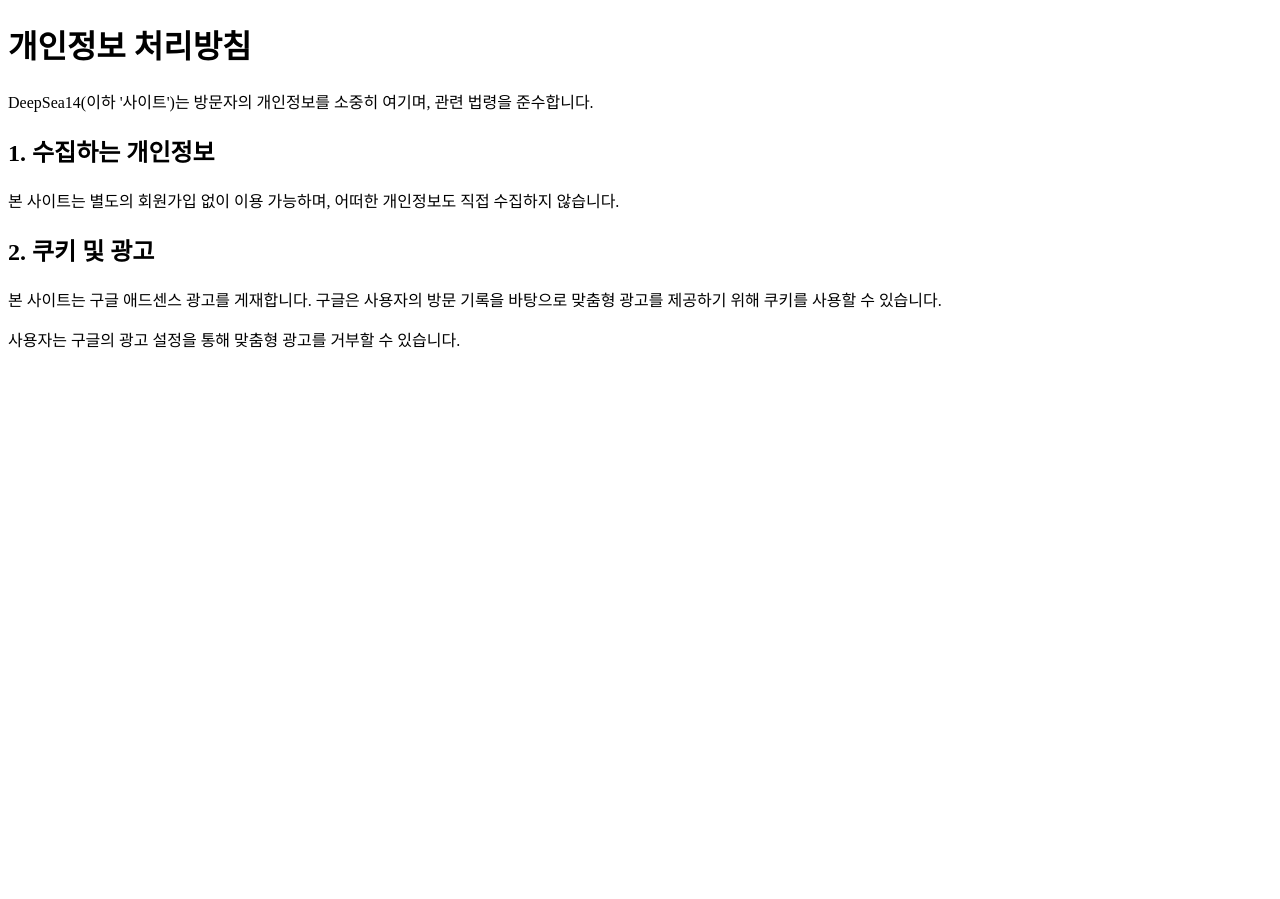
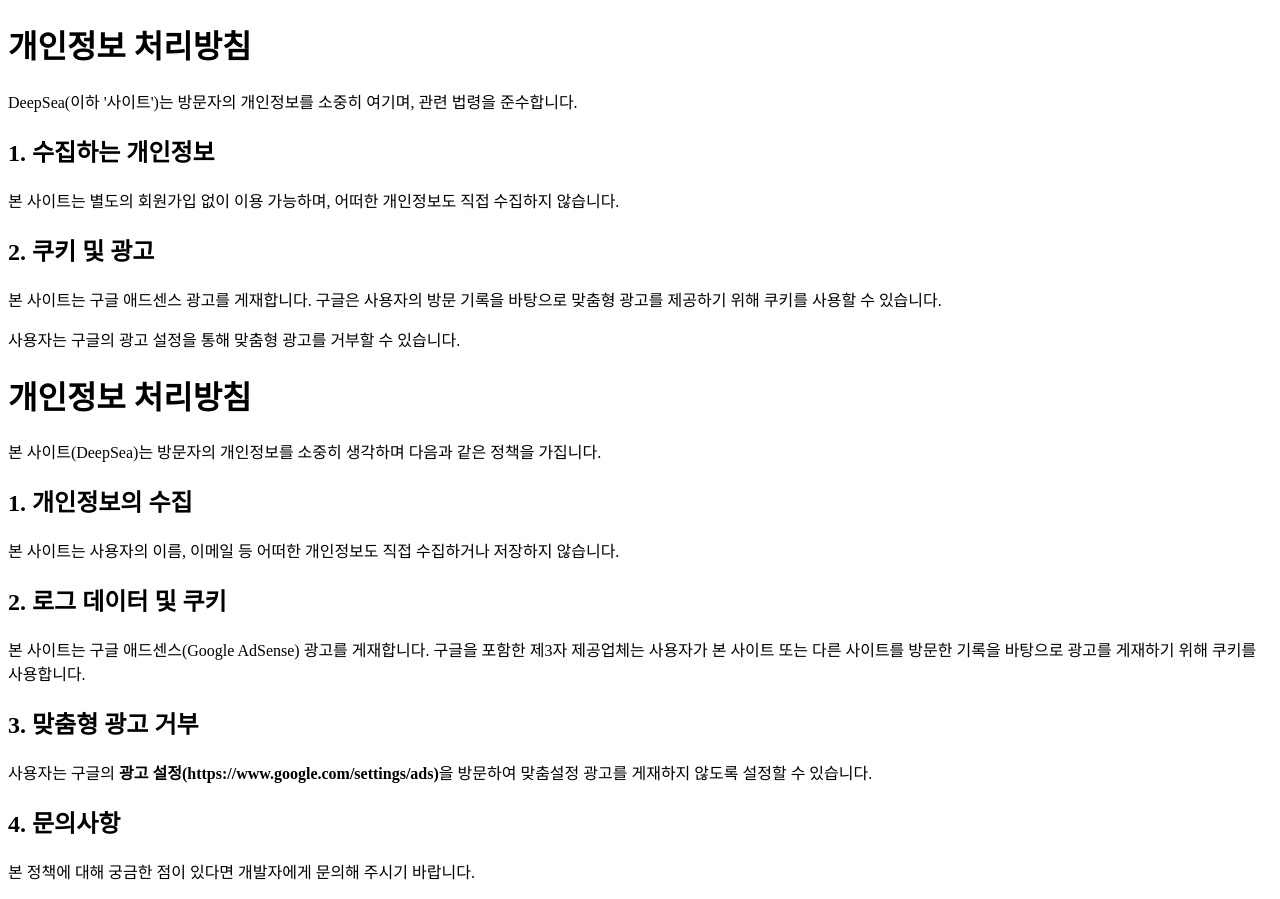
Before and after one commit to unfader925/deepsea, a plain HTML site: page privacy.html in a window 1280 px wide. Before the commit the page ends 800 px from the top, so only its background shows below. Drawn offline with Linux system fonts and the light colour scheme.

Commit message:
Update privacy.html

```diff
--- a/privacy.html
+++ b/privacy.html
@@ -2,15 +2,31 @@
 <html lang="ko">
 <head>
     <meta charset="UTF-8">
-    <title>개인정보 처리방침 - DeepSea14</title>
+    <title>개인정보 처리방침 - DeepSea</title>
 </head>
 <body>
     <h1>개인정보 처리방침</h1>
-    <p>DeepSea14(이하 '사이트')는 방문자의 개인정보를 소중히 여기며, 관련 법령을 준수합니다.</p>
+    <p>DeepSea(이하 '사이트')는 방문자의 개인정보를 소중히 여기며, 관련 법령을 준수합니다.</p>
     <h2>1. 수집하는 개인정보</h2>
     <p>본 사이트는 별도의 회원가입 없이 이용 가능하며, 어떠한 개인정보도 직접 수집하지 않습니다.</p>
     <h2>2. 쿠키 및 광고</h2>
     <p>본 사이트는 구글 애드센스 광고를 게재합니다. 구글은 사용자의 방문 기록을 바탕으로 맞춤형 광고를 제공하기 위해 쿠키를 사용할 수 있습니다.</p>
     <p>사용자는 구글의 광고 설정을 통해 맞춤형 광고를 거부할 수 있습니다.</p>
+
+    <h1>개인정보 처리방침</h1>
+    <p>본 사이트(DeepSea)는 방문자의 개인정보를 소중히 생각하며 다음과 같은 정책을 가집니다.</p>
+
+    <h2>1. 개인정보의 수집</h2>
+    <p>본 사이트는 사용자의 이름, 이메일 등 어떠한 개인정보도 직접 수집하거나 저장하지 않습니다.</p>
+
+    <h2>2. 로그 데이터 및 쿠키</h2>
+    <p>본 사이트는 구글 애드센스(Google AdSense) 광고를 게재합니다. 구글을 포함한 제3자 제공업체는 사용자가 본 사이트 또는 다른 사이트를 방문한 기록을 바탕으로 광고를 게재하기 위해 쿠키를 사용합니다.</p>
+
+    <h2>3. 맞춤형 광고 거부</h2>
+    <p>사용자는 구글의 <strong>광고 설정(https://www.google.com/settings/ads)</strong>을 방문하여 맞춤설정 광고를 게재하지 않도록 설정할 수 있습니다.</p>
+
+    <h2>4. 문의사항</h2>
+    <p>본 정책에 대해 궁금한 점이 있다면 개발자에게 문의해 주시기 바랍니다.</p>
+
     </body>
 </html>
```
